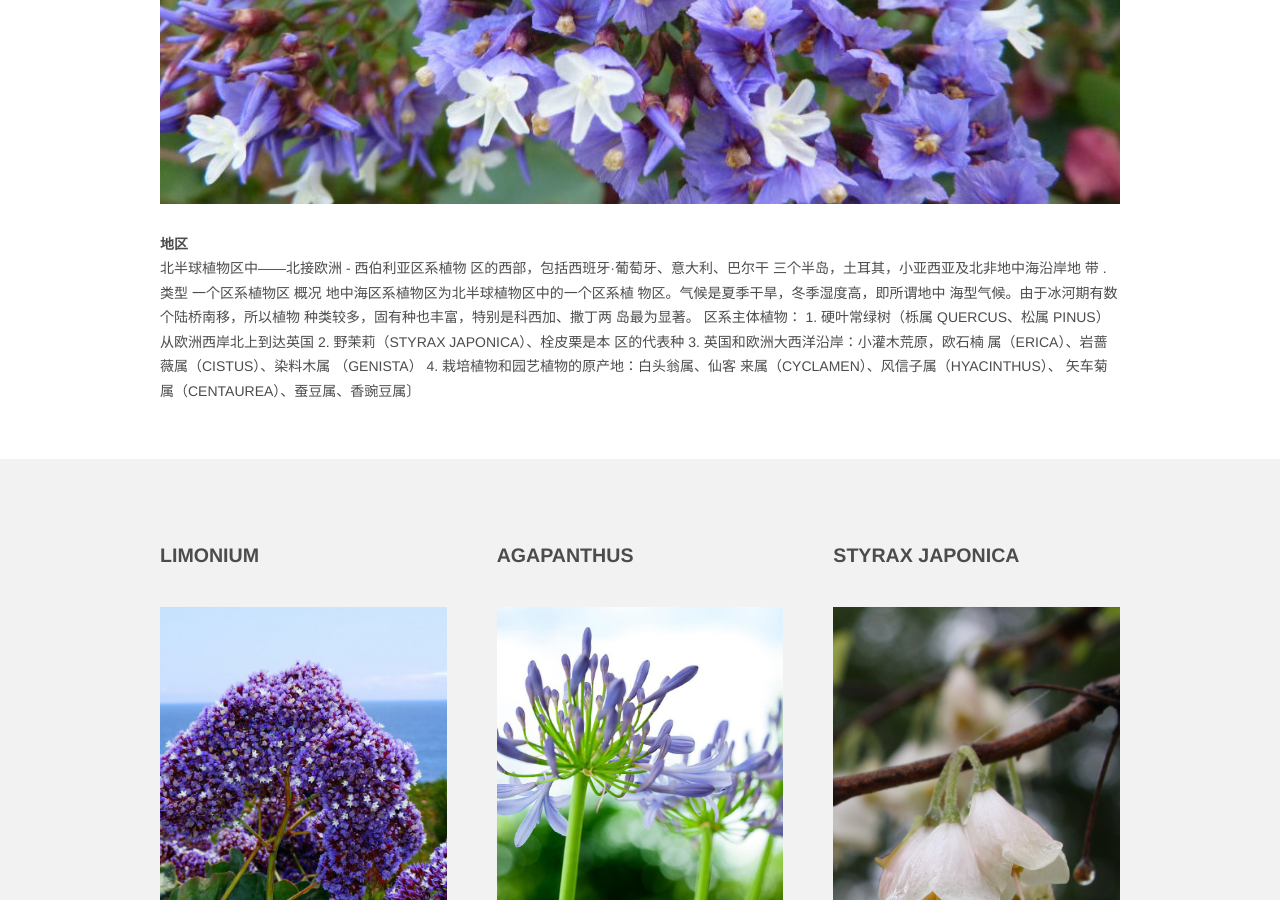
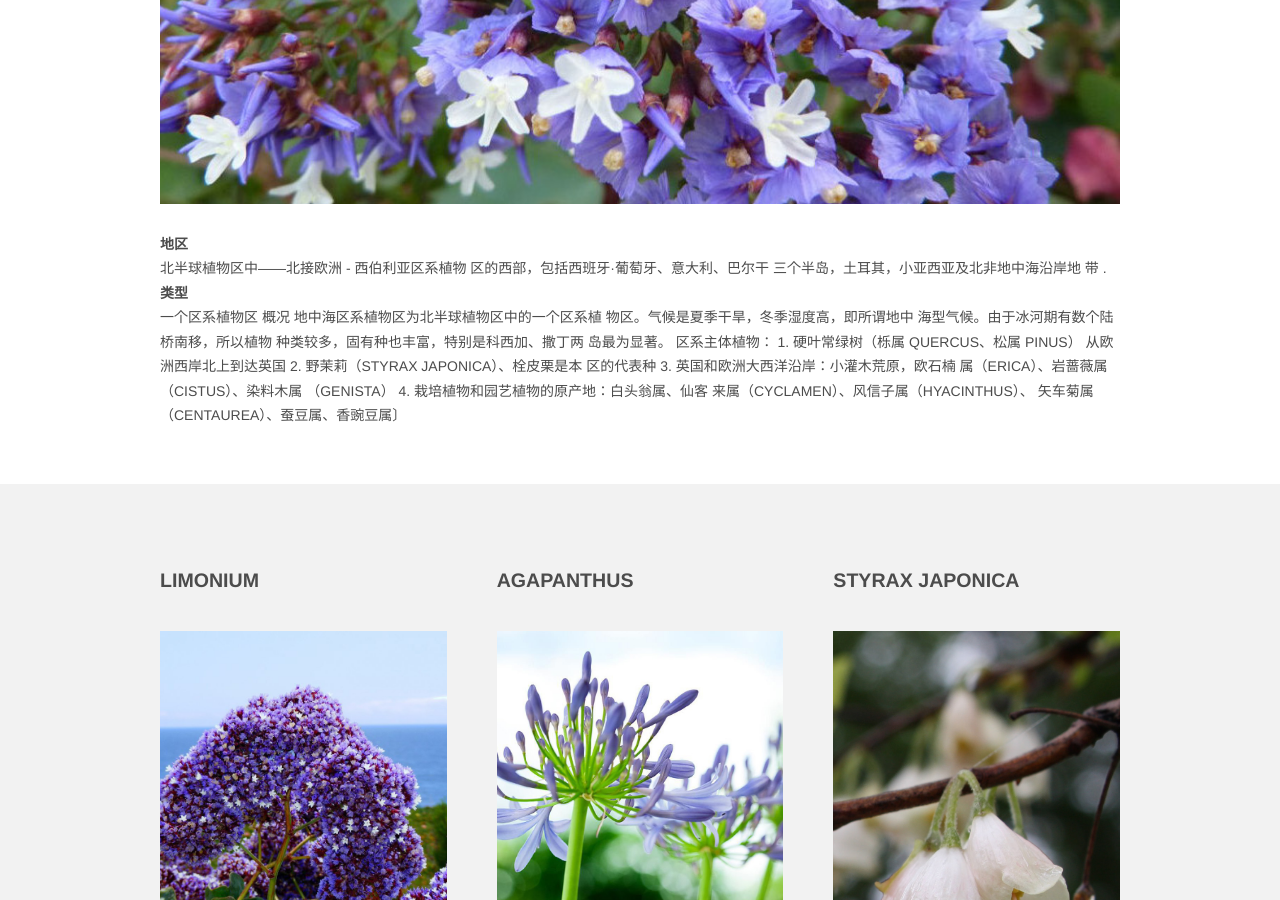
Before and after one commit to Daniel-Gong/old-website, a Jekyll site: the page plant album/index.html, which Jekyll copies as it is, in a window 1280 px wide and 900 px high, scrolled down 761 px. Built offline with Jekyll 4.4.1, drawn with Linux system fonts in a browser that asks for light colours; nearby versions of some CDN libraries.

```diff
--- a/plant album/index.html
+++ b/plant album/index.html
@@ -59,7 +59,7 @@ Floral Region</h2>
 区的西部，包括西班牙·葡萄牙、意大利、巴尔干
 三个半岛，土耳其，小亚西亚及北非地中海沿岸地
 带 .
-类型
+<h3>类型</h3>
 一个区系植物区
 概况
 地中海区系植物区为北半球植物区中的一个区系植
```
